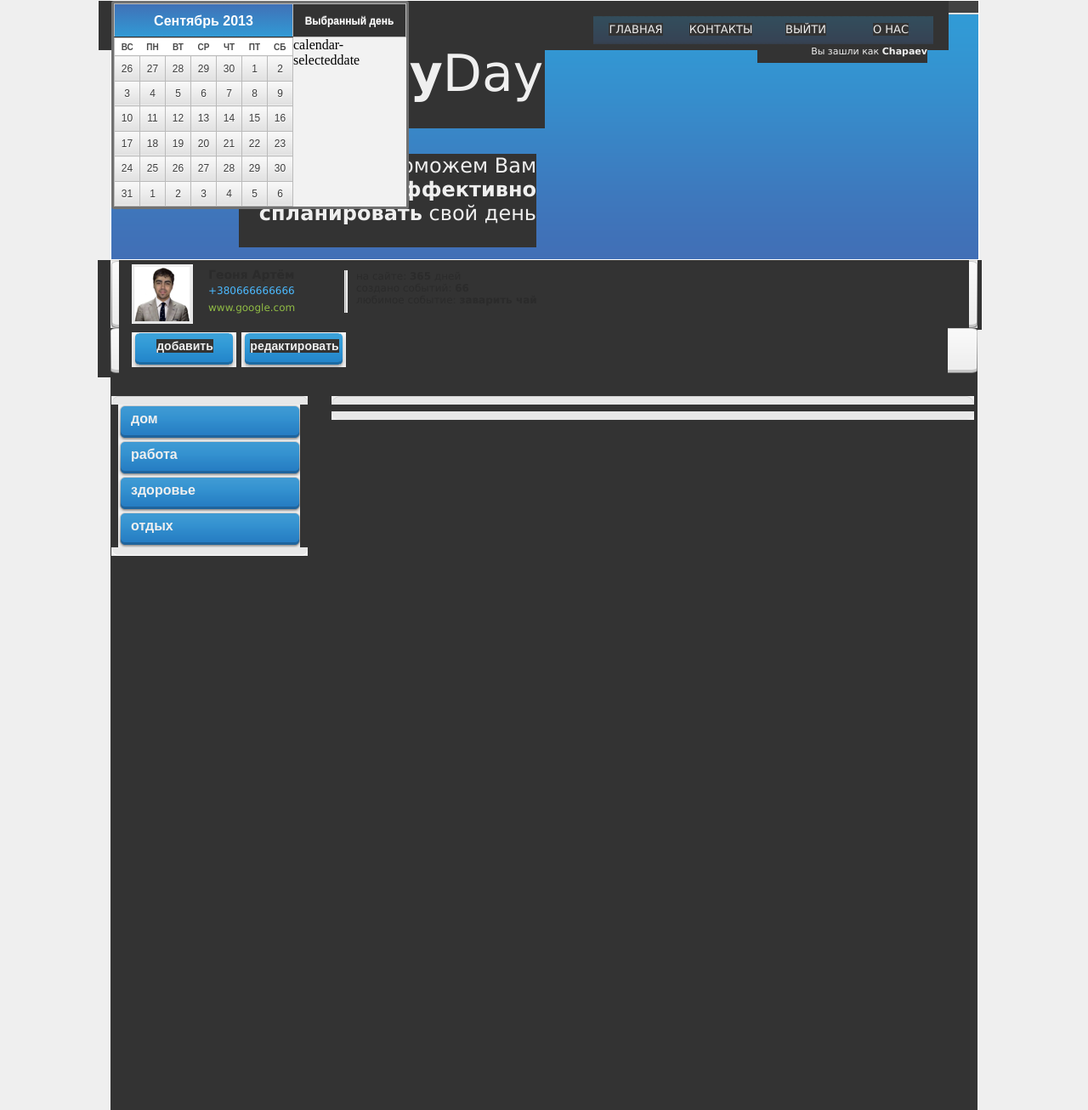
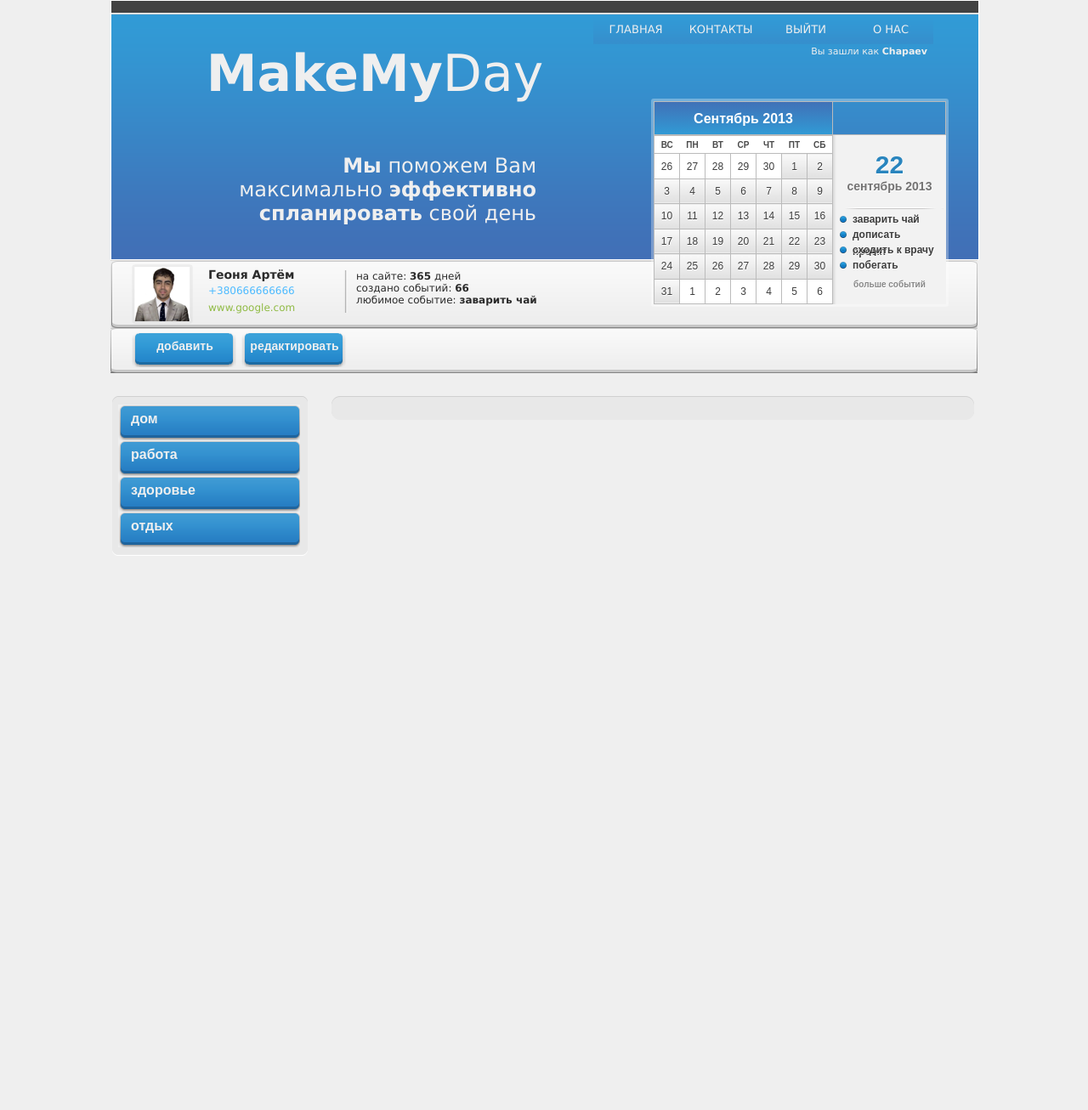
Before and after one commit to deadchapaev/mydaysite, a PHP site: page / in a window 1280 px wide. Shown: the whole page at 85% size. Run offline with PHP 8.4, Linux system fonts and the light colour scheme.

Commit message:
Работа над календарём

```diff
--- a/calendar.css
+++ b/calendar.css
@@ -1,6 +1,6 @@
 * {
 	margin: 0 auto;
-	background-color: #333;
+
 }
 
 
@@ -11,11 +11,11 @@
 	border: solid 3px rgba( 255, 255, 255, 0.3 );
 	border-radius: 3px;
 	position: absolute;
-	/*left: 635px;
-	top: 115px;*/
+	left: 635px;
+	top: 115px;
 	width: 344px;
 	height: 239px;
-	z-index: 2;
+	z-index: 4;
 }
 
 .calendar-header {
@@ -23,14 +23,8 @@
 	height: 38px;
 	float: left;
 	position: relative;
-
-	border-top-width: 1px;
-	border-bottom-width: 0px;
-	border-left-width: 1px;
-	border-right-width: 1px;
-	border-color: #bbbbbb;
-	border-style: solid;
-    background-image: -moz-linear-gradient( 90deg, rgb( 76, 186, 255 ) 0%, rgb( 76, 186, 255 ) 0%, rgb( 49, 154, 213 ) 0%, rgb( 64, 113, 183 ) 100%);
+	border: 1px  #bbb solid;
+	background-image: -moz-linear-gradient( 90deg, rgb( 76, 186, 255 ) 0%, rgb( 76, 186, 255 ) 0%, rgb( 49, 154, 213 ) 0%, rgb( 64, 113, 183 ) 100%);
     background-image: -webkit-linear-gradient( 90deg, rgb( 76, 186, 255 ) 0%, rgb( 76, 186, 255 ) 0%, rgb( 49, 154, 213 ) 0%, rgb( 64, 113, 183 ) 100%);
   	font-size: 16px;
     font-family: "Arial";
@@ -72,8 +66,15 @@
 	float: left;
 	position: relative;
 	border-collapse:collapse;
+	border-color: #FFFFFF;
+	border-top-width: 0px;
+	border-bottom-width: 0px;
+	border-left-width: 0px;
+	border-right-width: 0px;
+
 
 }
+
 
 .calendar-selecteddate {
 	width:133px;
@@ -81,8 +82,85 @@
 	position: relative;
 	float: left;
 	height: 199px;
-	background-color: rgb( 242, 242, 242 );
+
+	background: url(img/mypart.png);
+	background-repeat: repeat-y;
     box-shadow: -1px 0px 0px 0px rgb( 187, 187, 187 );
+
+}
+
+.calendar-selecteddate H1 {
+	position: relative;
+  font-size: 30px;
+  font-family: "Arial";
+  color: rgb( 41, 133, 190 );
+  font-weight: bold;
+  text-align: center;
+  text-shadow: 0.5px 0.866px 0px rgb( 255, 255, 255 );
+  text-align:center;
+  background: url(img/mypart.png);
+
+}
+
+.calendar-selecteddate H2 {
+	position: relative;
+  font-size: 14px;
+  font-family: "Arial";
+  color: rgb( 115, 114, 114 );
+  font-weight: bold;
+  text-align: center;
+  text-shadow: 0.5px 0.866px 0px rgb( 255, 255, 255 );
+  background: url(img/mypart.png);
+
+}
+
+
+.calendar-selecteddate H3{
+  font-size: 10px;
+  font-family: "Arial";
+  color: rgb( 136, 136, 136 );
+  line-height: 2;
+  text-align: center;
+  text-shadow: 0.5px 0.866px 0px rgb( 255, 255, 255 );
+  padding-top: 13px;
+
+}
+
+
+.calendar-selecteddate ul {
+
+	position: relative;
+	top: 0;
+	right: 0;
+	padding-top: 15px;
+	padding-left:25px;
+}
+.calendar-selecteddate ul li {
+	list-style-image:url(img/list-point.png);
+
+  	font-size: 12px;
+  	font-family: "Arial";
+  	color: rgb( 61, 61, 61 );
+  	line-height: 1.667;
+  	text-align: left;
+  	text-shadow: 0.5px 0.866px 0px rgb( 255, 255, 255 );
+  	font-weight: bold;
+  	background:transparent;
+  	display: list-item;
+  	height: 12px;
+  	padding-top: 8px;
+
+}
+
+
+
+.calendar-selecteddate .line {
+  background-image: url("img/calendar-line.png");
+  position: absolute;
+  left: 10px;
+  top: 85px;
+  width: 120px;
+  height: 2px;
 }
 
 .calendarlayout td {
@@ -111,6 +189,7 @@
 
 .calendarlayout tr {
 	 border: 1px solid #bbbbbb;
+
 }
 
 .calendarlayout .nocur {
@@ -121,6 +200,4 @@
     background-color: rgb( 255, 255, 255 );
     background-image: -moz-linear-gradient( 90deg, rgb( 255, 255, 255 ) 0%, rgb( 255, 255, 255 ) 100%);
     background-image: -webkit-linear-gradient( 90deg, rgb( 255, 255, 255 ) 0%, rgb( 255, 255, 255 ) 100%);
-
-
 }
--- a/index.html
+++ b/index.html
@@ -21,17 +21,31 @@
 			<div class="calendarlayout">
 
 				<div class="calendar-header">Сентябрь 2013</div>
-				<div class="calendar-welcome">Выбранный день</div>
+				<div class="calendar-welcome"></div>
 				<table class="calendargrid">
 					<tr><th>ВС</th><th>ПН</th><th>ВТ</th><th>СР</th><th>ЧТ</th><th>ПТ</th><th>СБ</th></tr>
-					<tr><td>26</td><td>27</td><td>28</td><td>29</td><td>30</td><td>1</td><td>2</td></tr>
+					<tr><td class="nocur">26</td><td class="nocur">27</td><td class="nocur">28</td><td class="nocur">29</td><td class="nocur">30</td><td>1</td><td>2</td></tr>
 					<tr><td>3</td><td>4</td><td>5</td><td>6</td><td>7</td><td>8</td><td>9</td></tr>
 					<tr><td>10</td><td>11</td><td>12</td><td>13</td><td>14</td><td>15</td><td>16</td></tr>
 					<tr><td>17</td><td>18</td><td>19</td><td>20</td><td>21</td><td>22</td><td>23</td></tr>
 					<tr><td>24</td><td>25</td><td>26</td><td>27</td><td>28</td><td>29</td><td>30</td></tr>
-					<tr><td>31</td><td>1</td><td>2</td><td>3</td><td>4</td><td>5</td><td>6</td></tr>
+					<tr><td>31</td><td class="nocur">1</td><td class="nocur">2</td><td class="nocur">3</td><td class="nocur">4</td><td class="nocur">5</td><td class="nocur">6</td></tr>
 				</table>
-				<div class="calendar-selecteddate">calendar-selecteddate</div>
+				<div class="calendar-selecteddate">
+					<div class="line"></div>
+					<br>
+					<H1>22</H1>
+					<H2>сентябрь 2013</H2>
+
+					<ul>
+						<li>заварить чай</li>
+						<li>дописать проект</li>
+						<li>сходить к врачу</li>
+						<li>побегать</li>
+					</ul>
+					<H3>больше событий</H3>
+
+			    </div>
 
 			</div>
 
```
Also changed, not shown: index2.html (+15 -1 lines), img/calendar-line.png (added), img/list-point.png (added), img/mypart.png (added), 13 other files.
